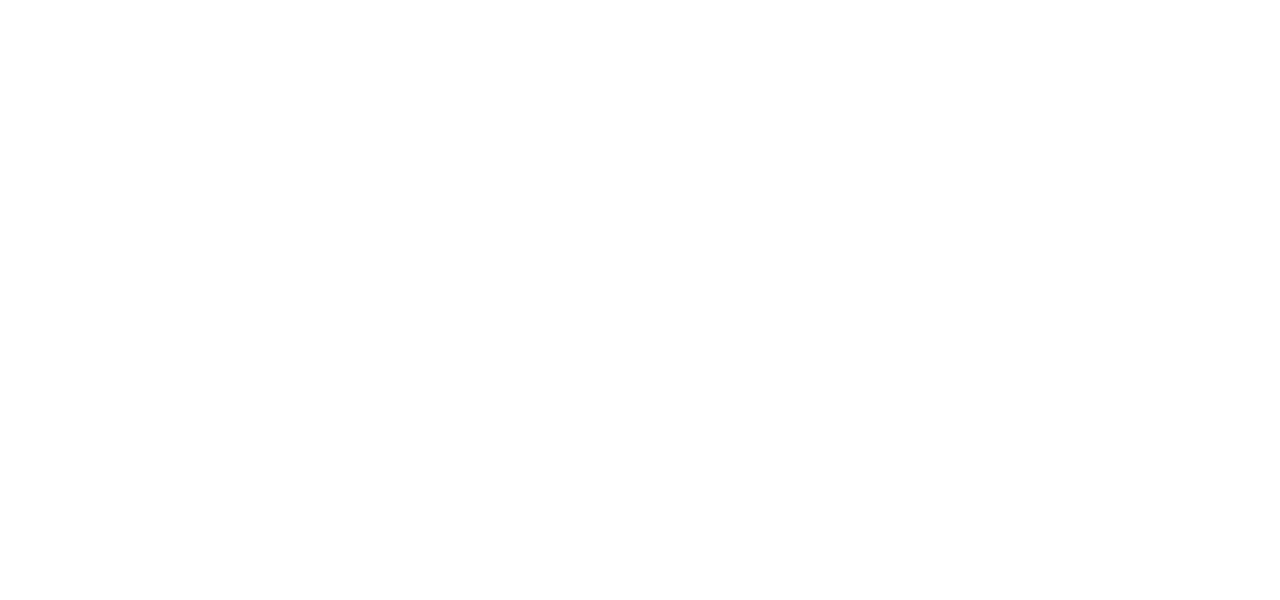
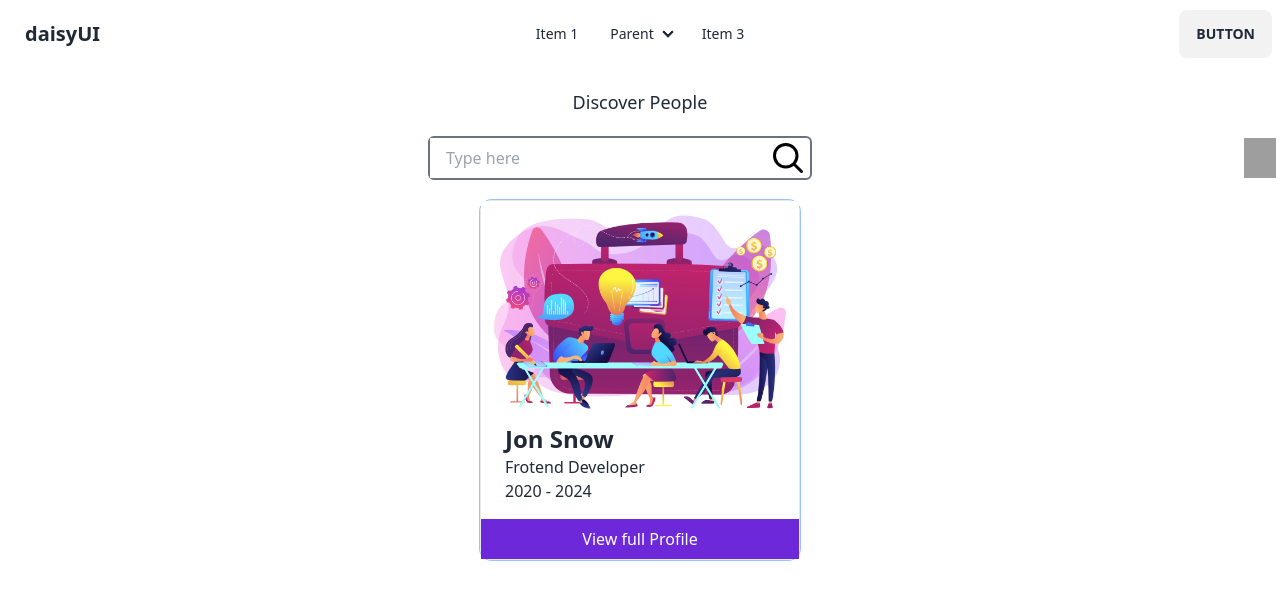
Before and after one commit to github-community-gitam/G-Projects, a React (Create React App) app: page / in a window 1280 px wide. Before the commit this address had no page. Shown: the top 600 px of the page. Built offline with nearby package versions, Linux system fonts and the light colour scheme; grey boxes are pictures that could not be loaded.

Commit message:
added discovery page

```diff
--- a/src/App.js
+++ b/src/App.js
@@ -3,11 +3,14 @@
 import { BrowserRouter, Routes, Route } from "react-router-dom";
 import RegisterScreen from "./components/RegisterScreen";
 import LoginScreen from './components/LoginScreen';
+import Discover from "./pages/Discover";
+
 function App() {
   return (
     <div className="App">
         <BrowserRouter>
           <Routes>
+            <Route path='/' element={<Discover />} />
             <Route path='/register' element={<RegisterScreen/>}/>
             <Route path='/login' element={<LoginScreen/>}/>
           </Routes>
--- /dev/null
+++ b/src/components/DiscoverCard.jsx
@@ -0,0 +1,19 @@
+import left_1 from '../images/left_1.png'
+
+const DiscoverCard = () => {
+    const role = "Frotend Developer"
+    const batch = "2020 - 2024"
+    return (
+        <div className="container max-w-xs max-h-sm m-auto my-5 border ring-1 rounded-xl">
+            <img src={left_1} className="h-3/5 w-full" />
+            <div className='h-full px-6 text-left'>
+                <h1 className='font-bold text-2xl'>Jon Snow</h1>
+                <p>{role}</p>
+                <p>{batch}</p>
+            </div>
+            <button className='w-full py-2 mt-4 text-white bg-violet-700'>View full Profile</button>
+        </div>
+    )
+}
+
+export default DiscoverCard
--- a/src/index.css
+++ b/src/index.css
@@ -2,3 +2,8 @@
 @tailwind base;
 @tailwind components;
 @tailwind utilities;
+
+
+*{
+    /* border:1px red solid */
+}
--- /dev/null
+++ b/src/pages/Discover.jsx
@@ -0,0 +1,65 @@
+import search from '../images/discover/search.svg'
+import sort from '../images/discover/sort.svg'
+
+import DiscoverCard from '../components/DiscoverCard'
+
+const Discover = () => {
+
+
+    return (
+        <div className="h-screen w-screen">
+            <div className="navbar bg-base-100 w-full">
+                <div className="navbar-start">
+                    <div className="dropdown">
+                    <label tabIndex={0} className="btn btn-ghost lg:hidden">
+                        <svg xmlns="http://www.w3.org/2000/svg" className="h-5 w-5" fill="none" viewBox="0 0 24 24" stroke="currentColor"><path strokeLinecap="round" strokeLinejoin="round" strokeWidth="2" d="M4 6h16M4 12h8m-8 6h16" /></svg>
+                    </label>
+                    <ul tabIndex={0} className="menu menu-sm dropdown-content mt-3 z-[1] p-2 shadow bg-base-100 rounded-box w-52">
+                        <li><a>Item 1</a></li>
+                        <li>
+                        <a>Parent</a>
+                        <ul className="p-2">
+                            <li><a>Submenu 1</a></li>
+                            <li><a>Submenu 2</a></li>
+                        </ul>
+                        </li>
+                        <li><a>Item 3</a></li>
+                    </ul>
+                    </div>
+                    <a className="btn btn-ghost normal-case text-xl">daisyUI</a>
+                </div>
+                <div className="navbar-center hidden lg:flex">
+                    <ul className="menu menu-horizontal px-1">
+                    <li><a>Item 1</a></li>
+                    <li tabIndex={0}>
+                        <details>
+                        <summary>Parent</summary>
+                        <ul className="p-2">
+                            <li><a>Submenu 1</a></li>
+                            <li><a>Submenu 2</a></li>
+                        </ul>
+                        </details>
+                    </li>
+                    <li><a>Item 3</a></li>
+                    </ul>
+                </div>
+                <div className="navbar-end">
+                    <a className="btn">Button</a>
+                </div>
+            </div>
+            <div className='w-full'>
+                <h1 className='text-lg text-base font-normal text-5xl py-5 text-center'>Discover People</h1>
+                <div className='flex m-auto text-center w-full'>
+                    <div className="m-auto border-2 border-gray-500 rounded-md w-full max-w-[300px] lg:max-w-sm flex align-center">
+                    <input type="text" placeholder="Type here" className="focus:outline-none w-full px-4 py-2" />
+                    <img src={search} style={{height:"40px", width:"40px"}} alt="search" className='self-center pr-1'/>
+                    </div>
+                    <img src={sort} style={{height:"40px", width:"40px"}} alt="search" className='self-center px-1'/>
+                </div>
+            </div>
+            <DiscoverCard />
+        </div>
+
+    )
+}
+export default Discover
```
